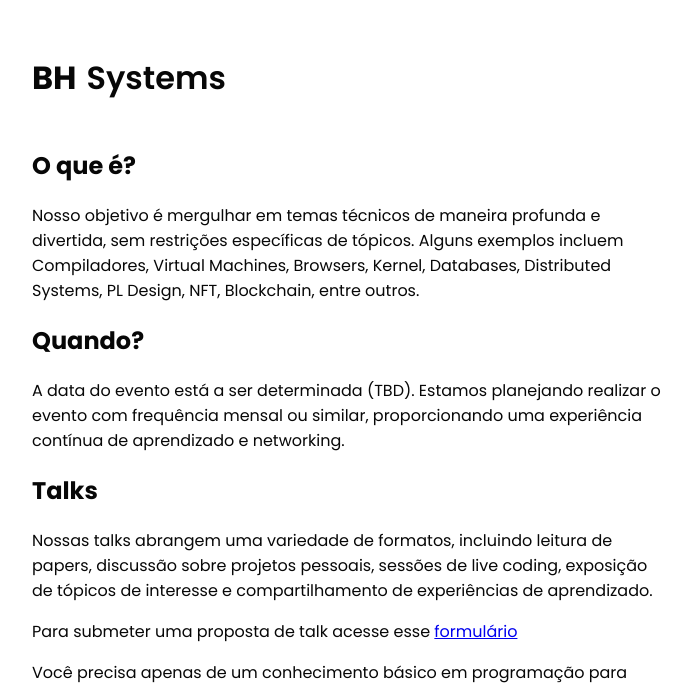
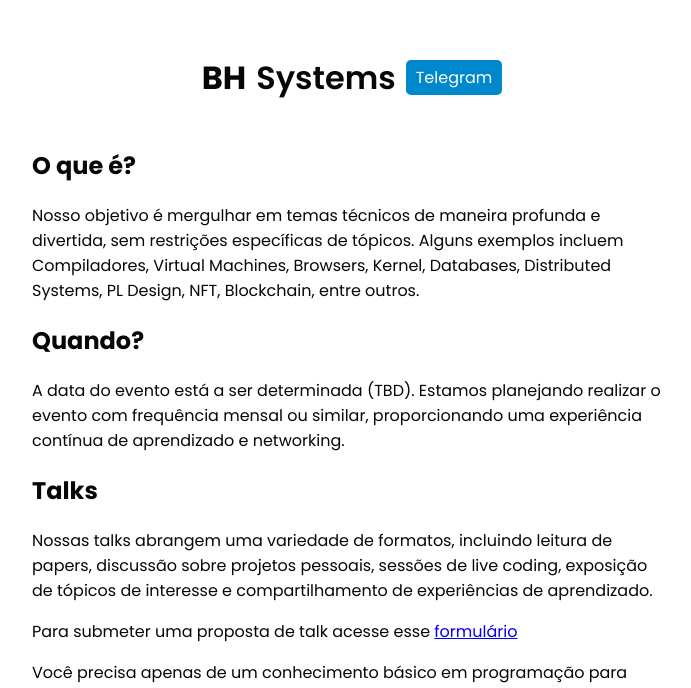
Before and after one commit to algebraic-dev/algebraic.dev, a SvelteKit app: page /bh-systems in a window 1280 px wide. Shown: the part 101-789 px from the top of the page, without its empty margins (288-979 px from the left). Built offline with nearby package versions, Linux system fonts and the light colour scheme.

Commit message:
feat: telegram button

```diff
--- a/src/routes/bh-systems/+page.svelte
+++ b/src/routes/bh-systems/+page.svelte
@@ -27,6 +27,9 @@
 		<div class="title">
 			<h1 class="first">BH</h1>
 			<h1 class="sec">Systems</h1>
+			<a class="telegram" href="https://t.me/+9CkDkq-uVXk3YmJh">
+				Telegram
+			</a>
 		</div>
 		<h2>O que é?</h2>
 		<p>
@@ -124,6 +127,15 @@
 		margin-bottom: 10%;
 	}
 
+	.telegram {
+		background-color: #0088cc;
+		color: white;
+		margin-left: 10px;
+		padding: 5px 10px;
+		border-radius: 5px;
+		text-decoration: none;
+	}
+
 	@media screen and (max-width: 992px) {
 		article {
 			width: 80%;
@@ -132,6 +144,8 @@
 
 	.title {
 		display: flex;
+		align-items: center;
+  		justify-content: center;
 	}
 
 	.first {
```
